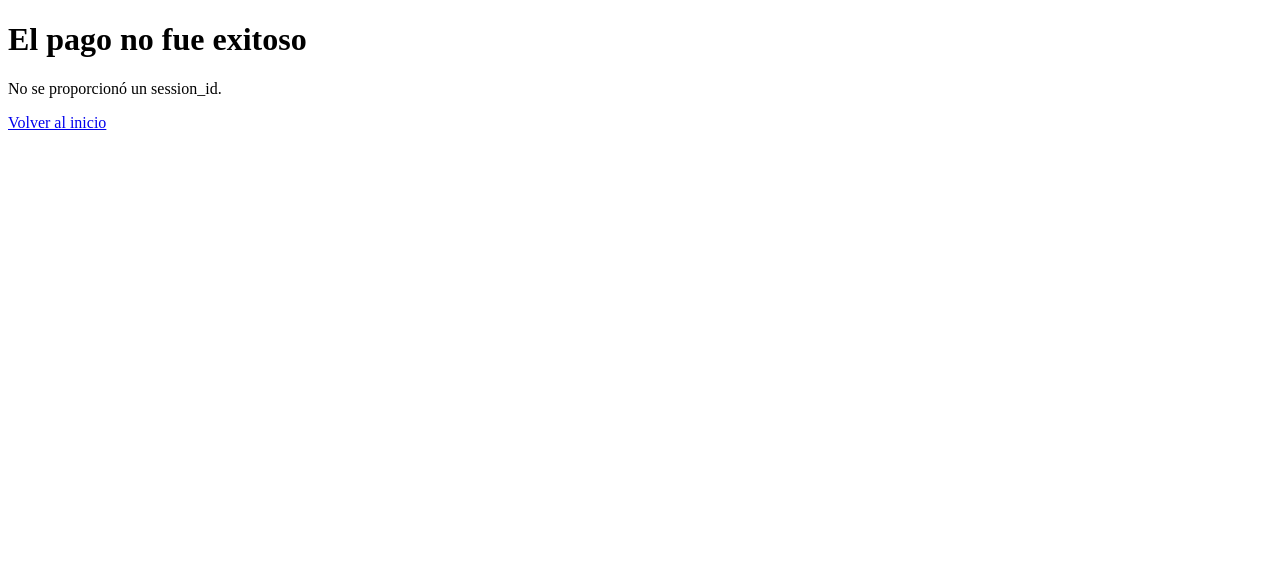
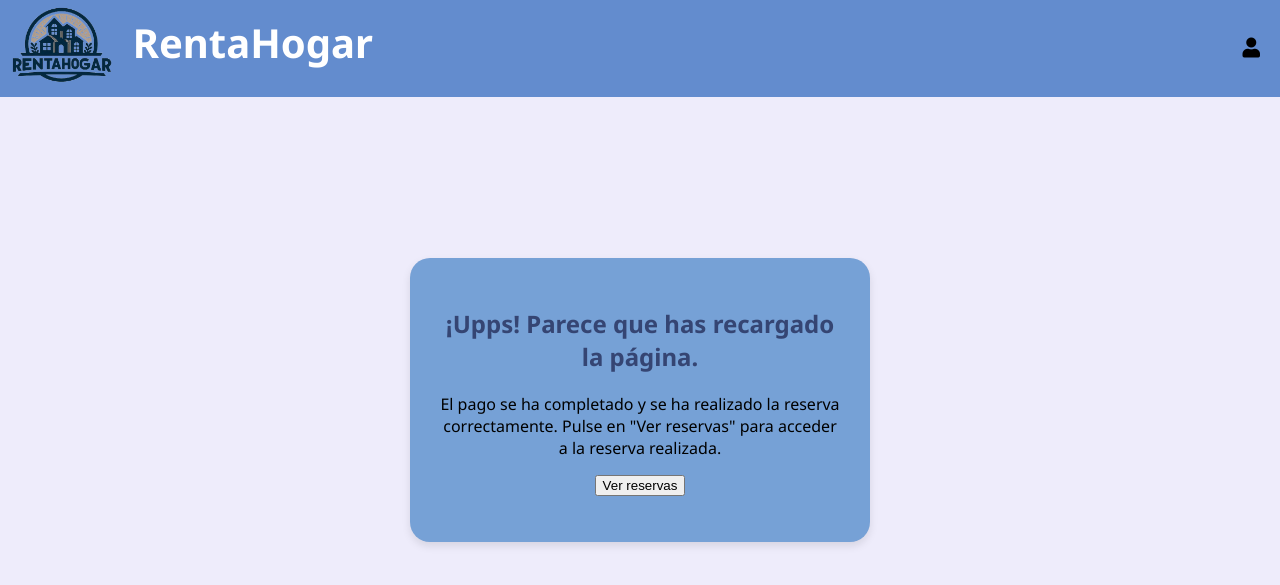
Before and after one commit to hugborang/Trabajo-PGPI-3.12, a Django app: page /verify_payment/ in a window 1280 px wide. Shown: the top 585 px of the page. Run offline with Django 5.2, Linux system fonts and the light colour scheme; a user stored in the database is signed in.

Commit message:
feat: Implementa correos y cancelación de reserva
Co-authored-by: Javier Rodríguez Reina <JavierRodriguezReina@users.noreply.github.com>

```diff
--- a/Producto/renta_hogar/app/templates/customer/payment_failed.html
+++ b/Producto/renta_hogar/app/templates/customer/payment_failed.html
@@ -1,13 +1,23 @@
-<!DOCTYPE html>
-<html lang="en">
-<head>
-    <meta charset="UTF-8">
-    <meta name="viewport" content="width=device-width, initial-scale=1.0">
-    <title>Pago Fallido</title>
-</head>
-<body>
-    <h1>El pago no fue exitoso</h1>
-    <p>{{ error }}</p>
-    <a href="/">Volver al inicio</a>
-</body>
-</html>
+{% extends "headers/header.html" %}
+
+{% load static %}
+
+{% block style_css %}
+<link rel="stylesheet" href="{% static 'css/login.css' %}">
+<link rel="stylesheet" href="{% static 'css/header.css' %}">
+{% endblock %}
+
+{% block contenido %}
+
+<div class="content-login">
+    <h1 class="login-title">¡Upps! Parece que has recargado la página.</h1>
+    <p class="login-description">
+        El pago se ha completado y se ha realizado la reserva correctamente.
+        Pulse en "Ver reservas" para acceder a la reserva realizada.
+    </p>
+    <form method="get" action="{% url 'manage_reservations' %}">
+        <input type="submit" value="Ver reservas" class="btn btn btn-primary" />
+    </form>
+</div>
+
+{% endblock %}
```
